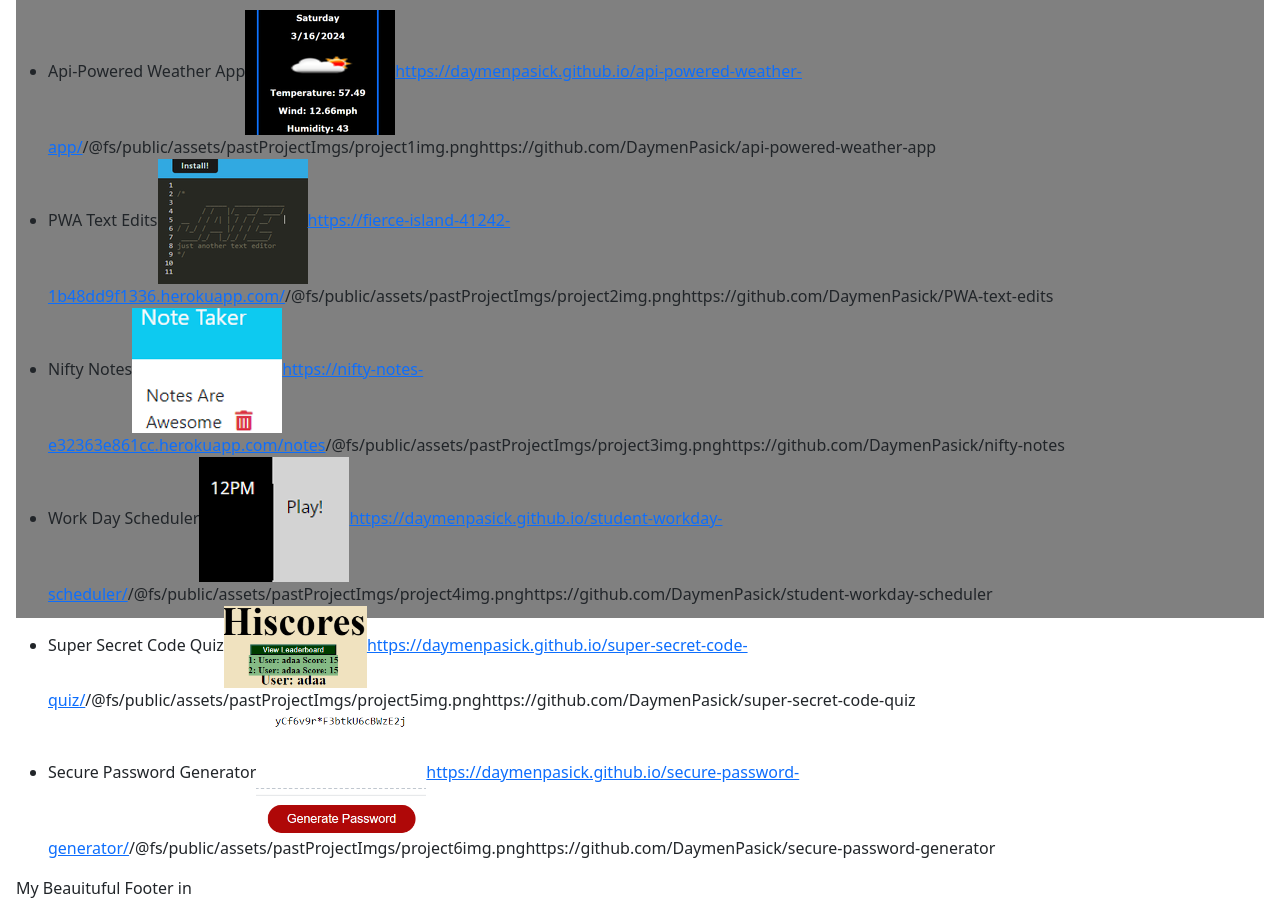
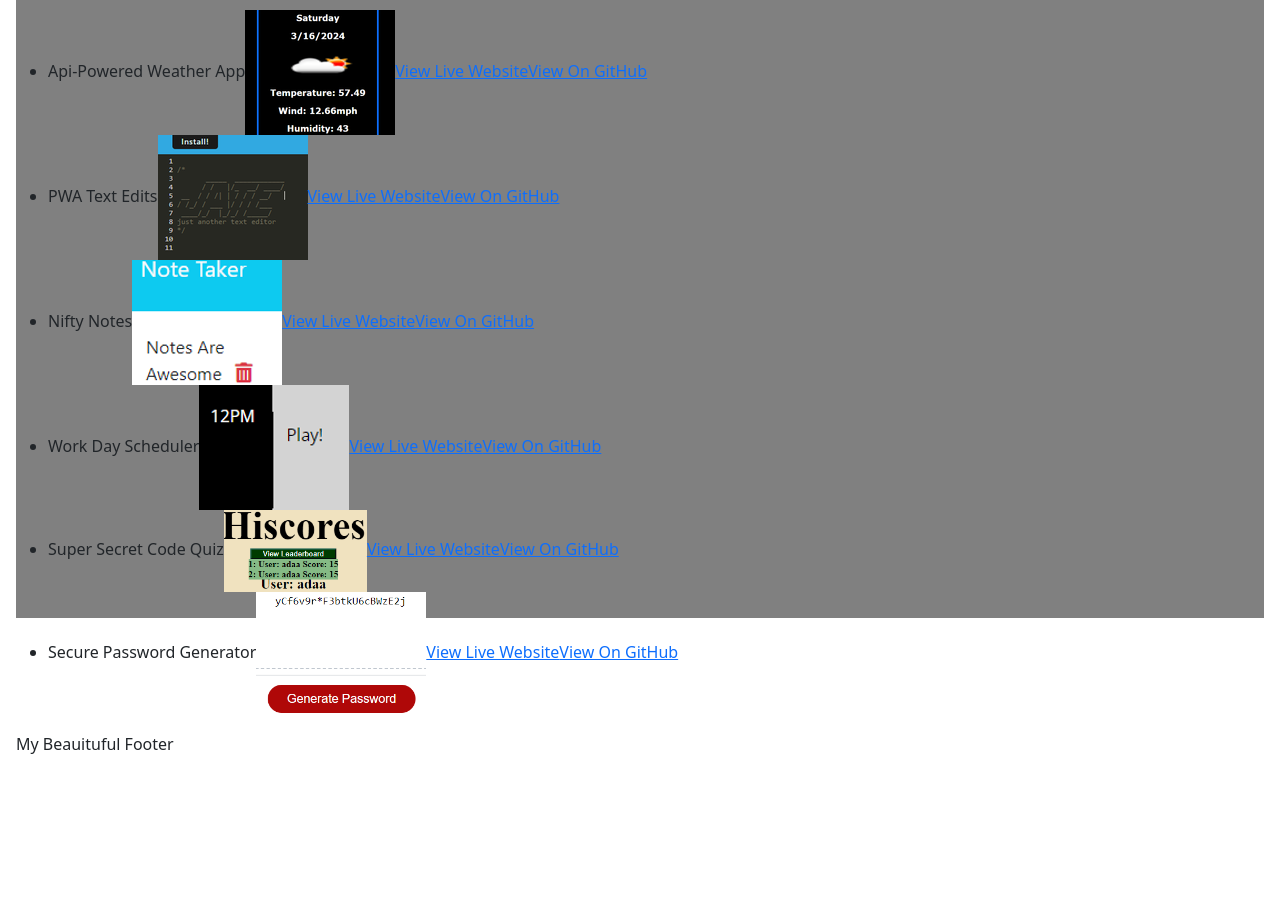
Before and after one commit to DaymenPasick/folio-react, a React (Vite) app: page /Portfolio in a window 1280 px wide. Shown: the part 280-1196 px from the top of the page. After the commit the page ends 1052 px from the top, so only its background shows below. Built offline with nearby package versions, Linux system fonts and the light colour scheme.

Commit message:
made edits to projectListItems.jsx

```diff
--- a/src/components/Footer.jsx
+++ b/src/components/Footer.jsx
@@ -6,7 +6,7 @@ export default function Footer(props) {
 
  return (
     <div>
-        <p>My Beauituful Footer in {props.pageName} </p>
+        <p>My Beauituful Footer </p>
     </div>
 
  );
--- a/src/components/ProjectListItems.jsx
+++ b/src/components/ProjectListItems.jsx
@@ -8,9 +8,8 @@ function ProjectListItems({pastProject}) {
     <li className="" >
     {`${pastProject.title}`}
     <img src={`${pastProject.imgRef}`} alt={`img of ${pastProject.title}`} />
-    <a href={`${pastProject.deployedLink}`}>{`${pastProject.deployedLink}`}</a>
-    {`${pastProject.imgRef}`}
-    {`${pastProject.gitHubLink}`}
+    <a href={`${pastProject.deployedLink}`}>View Live Website</a>
+    <a href={`${pastProject.gitHubLink}`}>View On GitHub</a>
   </li>
   )
 }
```
